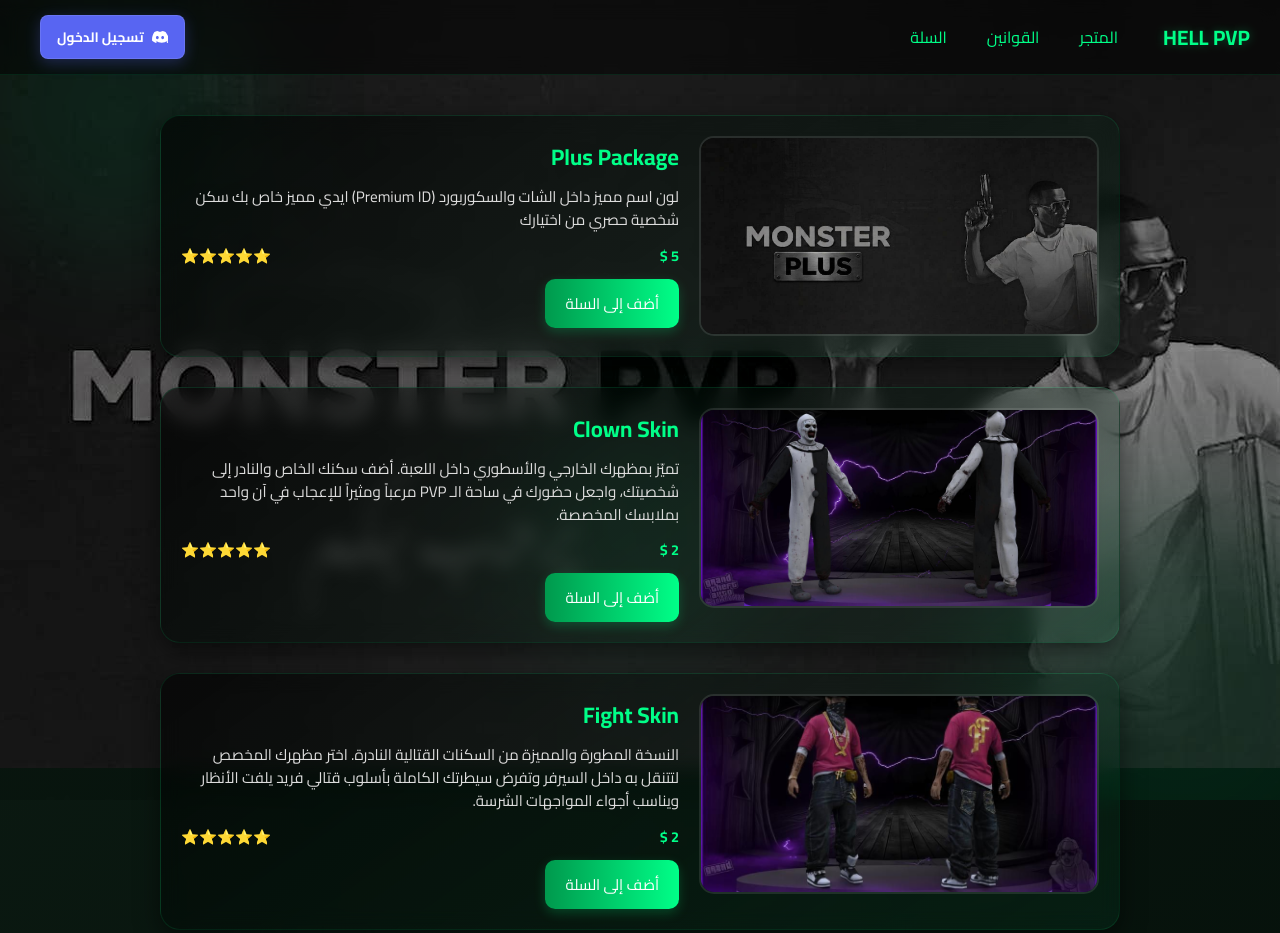
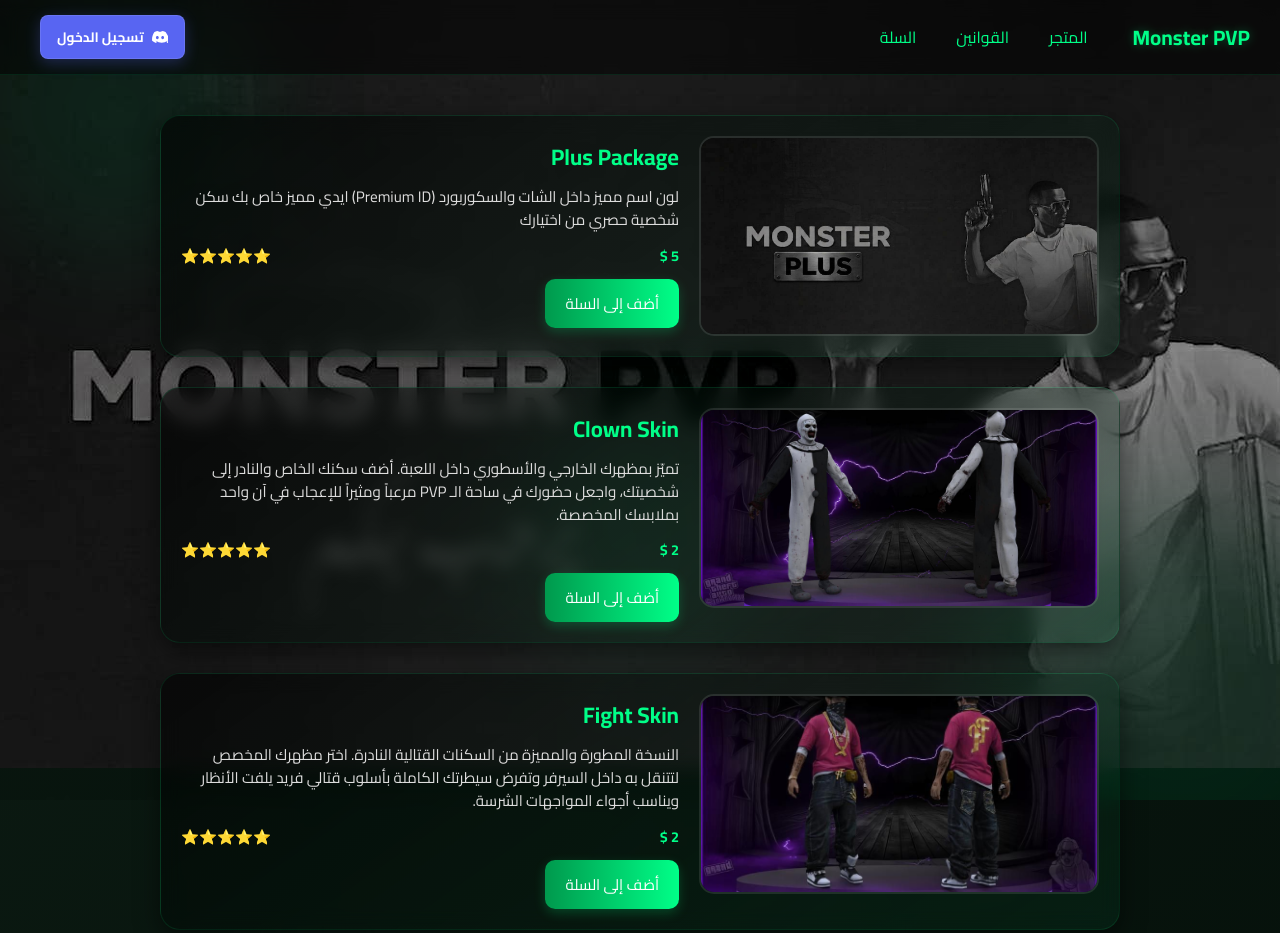
Before and after one commit to karimfaleh8-stack/Monster-Web, a website: page index.html in a window 1280 px wide. Shown: the top 933 px of the page. Drawn offline with Linux system fonts and the light colour scheme; no server answers; files whose address does not match are found by name.

Commit message:
Update index.html

```diff
--- a/index.html
+++ b/index.html
@@ -21,7 +21,7 @@
 
   <nav>
     <div class="nav-right-side">
-      <strong style="font-size: 1.3rem; color: #00ff88; font-weight: bold; text-shadow: 0 0 10px rgba(0,255,136,0.3); margin-left: 15px;">HELL PVP</strong>
+      <strong style="font-size: 1.3rem; color: #00ff88; font-weight: bold; text-shadow: 0 0 10px rgba(0,255,136,0.3); margin-left: 15px;">Monster PVP</strong>
       <div class="nav-links" style="display: flex; gap: 20px;">
         <a href="index.html">المتجر </a>
         <a href="rules.html">القوانين</a>
```
